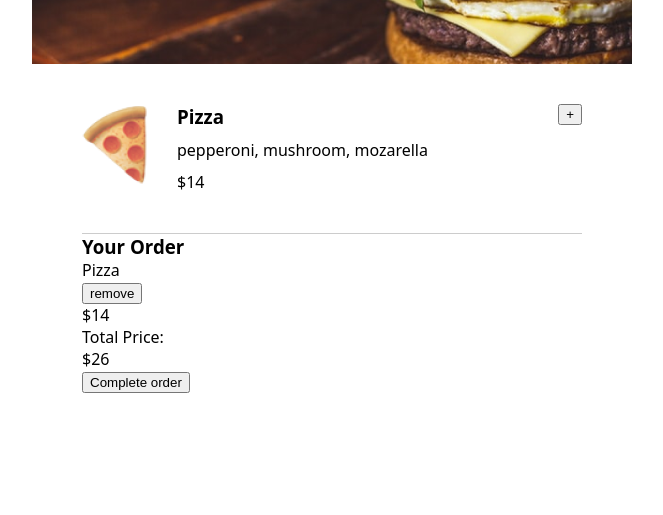
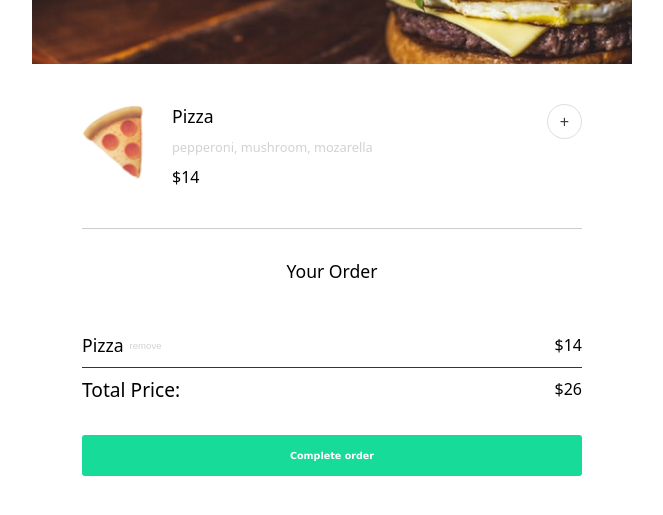
Before and after one commit to Liene31/restaurant-ordering-app, a plain HTML site: page index.html in a window 1280 px wide. Shown: the part 103-618 px from the top of the page, without its empty margins (308-971 px from the left). Drawn offline with Linux system fonts and the light colour scheme; a web font is replaced by a local one.

Commit message:
Updated CSS

```diff
--- a/index.css
+++ b/index.css
@@ -38,11 +38,12 @@ p {
   margin: 0;
 }
 
-.menu-item-ingredients {
-  padding: 10px 0;
+h3 {
+  font-weight: normal;
+  font-size: 1.1rem;
 }
 
-/* Sections */
+/* Header */
 
 header {
   background-image: url(Images/header.png);
@@ -53,19 +54,100 @@ header {
   color: #ffffff;
 }
 
+/* Menu */
+
 .menu-section {
   display: flex;
   align-items: flex-start;
   border-bottom: 1px solid #ccc;
   gap: 15px;
-
   padding: 40px 0;
 }
 
 .menu-item-img {
-  width: 80px;
+  width: 75px;
 }
+
+.menu-item-ingredients {
+  padding: 10px 0;
+  font-size: 0.8rem;
+  color: #d2d2d2;
+}
+
+.menu-item-price {
+  font-size: 1rem;
+}
+
+/* Order */
+
+.order-title {
+  text-align: center;
+  padding: 30px 0 50px 0;
+}
+
+.order-item {
+  display: flex;
+  align-items: center;
+  padding-bottom: 10px;
+}
+
+.order-item-name {
+  font-size: 1.1rem;
+}
+
+.order-item-price {
+  font-size: 1rem;
+  margin-left: auto;
+}
+
+.total-price-section {
+  display: flex;
+  align-items: center;
+  border-top: 1.5px solid #393333;
+}
+
+.order-total-price-title {
+  font-size: 1.2rem;
+}
+
+.order-total-price {
+  margin-left: auto;
+  padding: 10px 0;
+}
+
+/* Buttons */
 
 .menu-item-add-btn {
   margin-left: auto;
+  width: 35px;
+  height: 35px;
+  border-radius: 50%;
+  background: transparent;
+  border: 1px solid #dedede;
+  color: #3c3c3c;
+  font-size: 1rem;
+  cursor: pointer;
 }
+
+.order-item-remove-btn {
+  cursor: pointer;
+  background: transparent;
+  border: none;
+  font-size: 0.6rem;
+  color: #d2d2d2;
+}
+
+.order-complete-btn {
+  display: block;
+  width: 100%;
+  margin-top: 25px;
+  padding: 15px 0;
+  background-color: #16db99;
+  border: none;
+  border-radius: 3px;
+  color: #ffffff;
+  cursor: pointer;
+  font-family: Verdana, Geneva, Tahoma, sans-serif;
+  font-size: 0.6rem;
+  font-weight: bold;
+}
--- a/index.html
+++ b/index.html
@@ -39,14 +39,16 @@
           </section>
 
           <section class="order-section">
-            <h3>Your Order</h3>
+            <h3 class="order-title">Your Order</h3>
+
             <div class="order-item">
               <p class="order-item-name">Pizza</p>
               <button class="order-item-remove-btn">remove</button>
               <p class="order-item-price">$14</p>
             </div>
-            <div class="total-price">
-              <p>Total Price:</p>
+
+            <div class="total-price-section">
+              <p class="order-total-price-title">Total Price:</p>
               <p class="order-total-price">$26</p>
             </div>
             <button class="order-complete-btn">Complete order</button>
```
